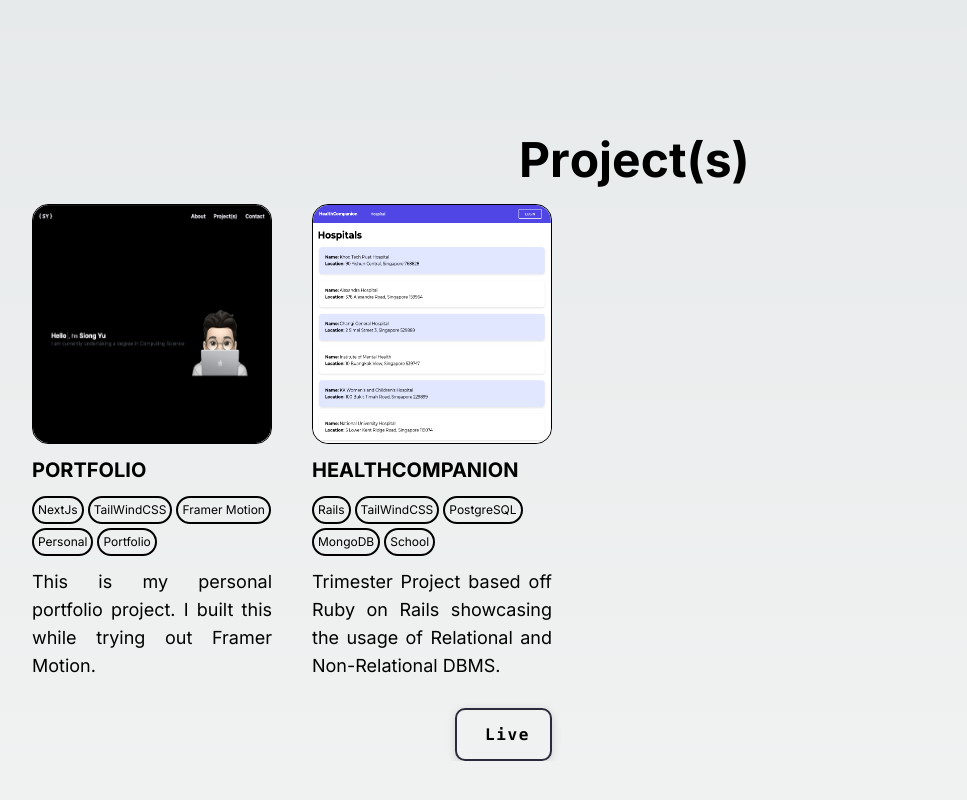
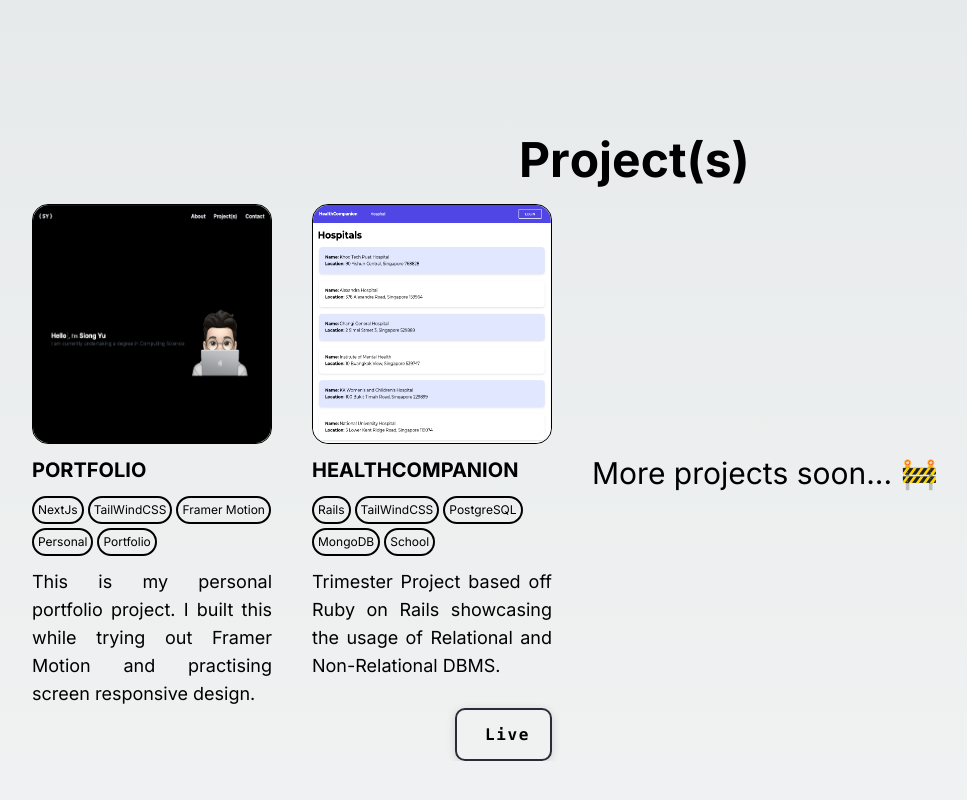
Before and after one commit to Siongyu/portfolioproj, a Next.js app: page / in a window 1280 px wide. Shown: the part 1528-2328 px from the top of the page, without its empty margins (0-967 px from the left). Built offline with nearby package versions, Linux system fonts and the light colour scheme.

Commit message:
98% done. Left with miscellanous stuffs like web icon.

```diff
--- a/data/information.json
+++ b/data/information.json
@@ -18,7 +18,7 @@
     {
       "title": "Portfolio",
       "techstack": ["NextJs", "TailWindCSS", "Framer Motion", "Personal", "Portfolio"],
-      "description": "This is my personal portfolio project. I built this while trying out Framer Motion.",
+      "description": "This is my personal portfolio project. I built this while trying out Framer Motion and practising screen responsive design.",
       "image": "/portfolioScreenShot.png",
       "githubURL": "",
       "liveURL": ""
--- a/src/app/components/aboutmeComponent.tsx
+++ b/src/app/components/aboutmeComponent.tsx
@@ -17,6 +17,7 @@ const AboutMeComponent = () => {
         <div
           className="mt-16 mx-auto justify-center items-center gap-56 flex
             laptop:w-8/12 desktop:w-8/12
+            phone:mt-8
             tablet:gap-40 tablet:mt-10"
         >
           {isInView && (
--- a/src/app/components/projectComponent.tsx
+++ b/src/app/components/projectComponent.tsx
@@ -10,8 +10,9 @@ const ProjectComponent = () => {
           text="Project(s)"
           className="font-bold text-center text-4xl laptop:text-5xl desktop:text-5xl"
         />
+        <div className="flex overflow-y-auto w-full">
           {/* project section */}
-        <div className="mt-5 gap-10 w-full overflow-y-auto phone:flex tablet:flex laptop:flex desktop:flex">
+          <div className="mt-5 gap-10 flex">
             {information.projects.map((project, projectIndex) => (
               <ProjectCard
                 key={projectIndex}
@@ -22,8 +23,16 @@ const ProjectComponent = () => {
                 githubUrl={project.githubURL}
                 liveUrl={project.liveURL}
               />
-
             ))}
+          </div>
+          <span
+            className="text-5xl flex items-center mx-auto
+            phone:text-2xl phone:ml-10
+            tablet:text-3xl tablet:ml-10
+            "
+          >
+            More projects soon... 🚧
+          </span>
         </div>
       </div>
     </section>
```
Lines whose indentation alone changed are shown as unchanged.
